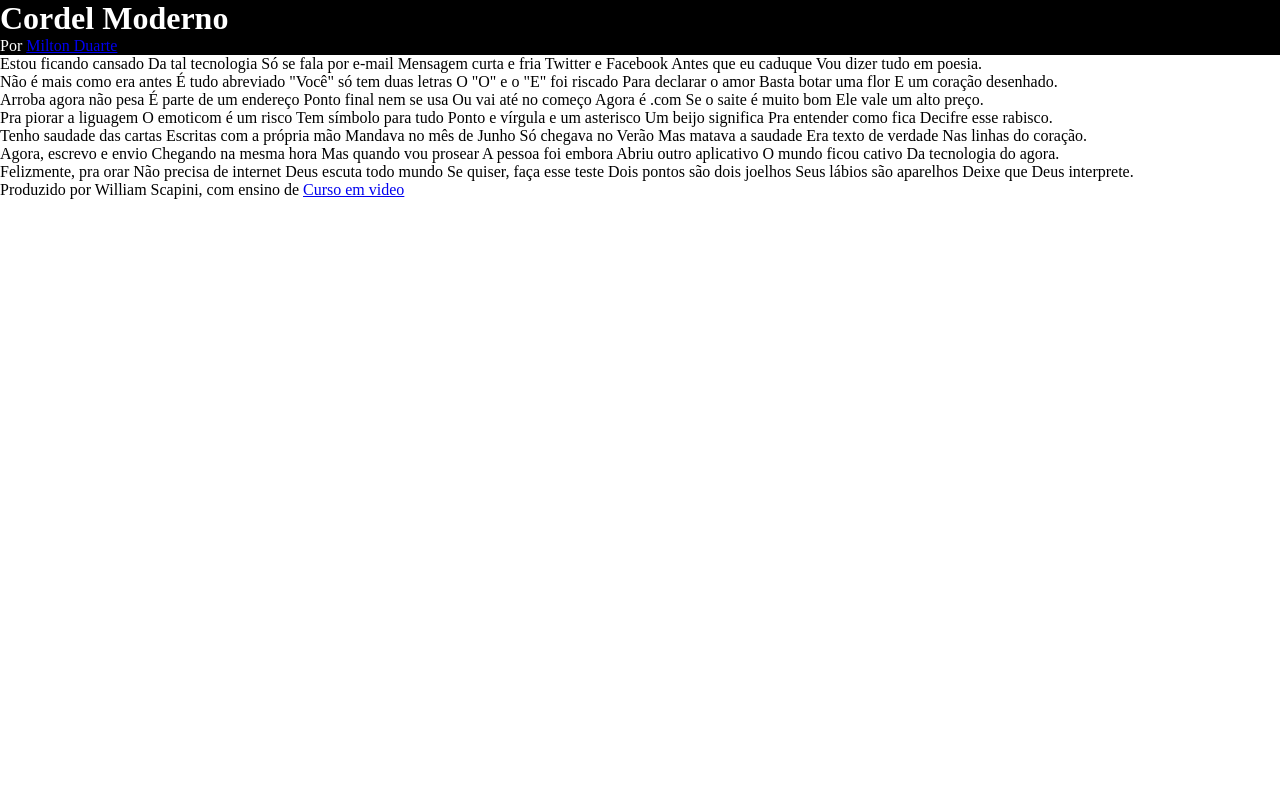
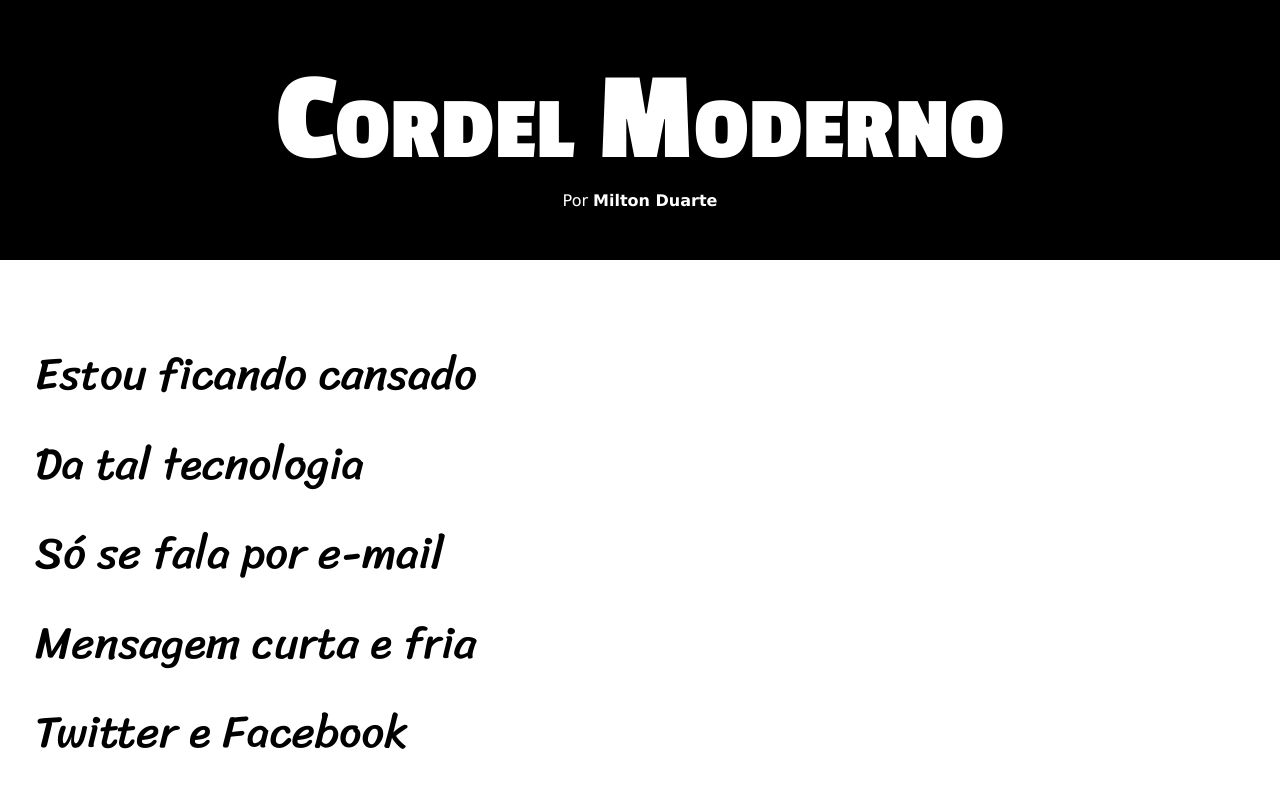
Before and after one commit to WilliamScapini/Modulo3-Html-Css, a plain HTML site: page projeto-cordel/index.html in a window 1280 px wide. Shown: the top 800 px of the page. Drawn offline with Linux system fonts and the light colour scheme.

Commit message:
terminado o projeto

```diff
--- a/projeto-cordel/estilos/style.css
+++ b/projeto-cordel/estilos/style.css
@@ -15,4 +15,61 @@
 header{
     background-color: black;
     color: white;
+    text-align: center;
 }
+h1{
+    padding-top: 50px;
+    font: 700 small-caps 10vw var(--font2);
+}
+header > p{
+    font: normal 1em var(--font1);
+    padding-bottom: 50px;
+}
+a{
+    text-decoration: none;
+    color: unset;
+    font-weight: bold;
+}
+a:hover{
+    text-decoration: underline;
+}
+main  p {
+    max-width: 600px;
+    font: 3.5vw var(--font3);
+    padding: 20px;
+    line-height: 7vw;
+    margin-left: 15px;
+}
+section{
+    margin: 50px 0px;
+}
+.imagem1{
+    background: url("../imagens/background001.jpg") center center no-repeat fixed;
+    background-size: cover;
+    padding: 50px 20px;
+}
+.imagem1 > p{
+    background-color: rgba(0, 0, 0, 0.673);
+    color: white;
+    width: fit-content;
+    height: fit-content;
+}
+.imagem2{
+    background: url("../imagens/background002.jpg") center center no-repeat fixed;
+    background-size: cover;
+    padding: 50px 20px;
+}
+.imagem2 > p{
+    background-color: rgba(0, 0, 0, 0.673);
+    color: white;
+    width: fit-content;
+    height: fit-content;
+}
+footer{
+    background-color: black;
+    color: white;
+    text-align: center;
+    font-size: 1.3vw;
+    padding: 10px;
+    font-family: var(--font1);
+}
--- a/projeto-cordel/index.html
+++ b/projeto-cordel/index.html
@@ -13,74 +13,75 @@
     </header>
     <main>
         <section class="normal">
-            <p>Estou ficando cansado
-                Da tal tecnologia
-                Só se fala por e-mail
-                Mensagem curta e fria
-                Twitter e Facebook
-                Antes que eu caduque
-                Vou dizer tudo em poesia.
+            <p>
+                Estou ficando cansado<br>
+                Da tal tecnologia <br>
+                Só se fala por e-mail <br>
+                Mensagem curta e fria <br>
+                Twitter e Facebook <br>
+                Antes que eu caduque <br>
+                Vou dizer tudo em poesia. <br>
             </p>
         </section>
         <section class="imagem1">
-            <p>Não é mais como era antes
-                É tudo abreviado
-                "Você" só tem duas letras
-                O "O" e o "E" foi riscado
-                Para declarar o amor
-                Basta botar uma flor
-                E um coração desenhado.
+            <p>Não é mais como era antes <br>
+                É tudo abreviado <br>
+                "Você" só tem duas letras <br>
+                O "O" e o "E" foi riscado <br>
+                Para declarar o amor <br>
+                Basta botar uma flor <br>
+                E um coração desenhado. <br>
             </p>
         </section>
         <section class="normal">
             <p>
-            Arroba agora não pesa
-            É parte de um endereço
-            Ponto final nem se usa
-            Ou vai até no começo
-            Agora é .com
-            Se o saite é muito bom
-            Ele vale um alto preço.
+            Arroba agora não pesa <br>
+            É parte de um endereço <br>
+            Ponto final nem se usa <br>
+            Ou vai até no começo <br>
+            Agora é .com <br>
+            Se o saite é muito bom <br>
+            Ele vale um alto preço. <br>
             </p>
             <p>
-            Pra piorar a liguagem
-            O emoticom é um risco
-            Tem símbolo para tudo
-            Ponto e vírgula e um asterisco
-            Um beijo significa
-            Pra entender como fica
-            Decifre esse rabisco.
+            Pra piorar a liguagem <br>
+            O emoticom é um risco <br>
+            Tem símbolo para tudo <br>
+            Ponto e vírgula e um asterisco <br>
+            Um beijo significa <br>
+            Pra entender como fica <br>
+            Decifre esse rabisco. <br>
             </p>
         </section>
         <section class="imagem2">
             <p>
-                Tenho saudade das cartas
-                Escritas com a própria mão
-                Mandava no mês de Junho
-                Só chegava no Verão
-                Mas matava a saudade
-                Era texto de verdade
-                Nas linhas do coração.
+                Tenho saudade das cartas <br>
+                Escritas com a própria mão <br>
+                Mandava no mês de Junho <br>
+                Só chegava no Verão <br>
+                Mas matava a saudade <br>
+                Era texto de verdade <br>
+                Nas linhas do coração. <br>
             </p>
         </section>
         <section class="normal">
             <p>
-                Agora, escrevo e envio
-                Chegando na mesma hora
-                Mas quando vou prosear
-                A pessoa foi embora
-                Abriu outro aplicativo
-                O mundo ficou cativo
-                Da tecnologia do agora.
+                Agora, escrevo e envio <br>
+                Chegando na mesma hora <br>
+                Mas quando vou prosear <br>
+                A pessoa foi embora <br>
+                Abriu outro aplicativo <br>
+                O mundo ficou cativo <br>
+                Da tecnologia do agora. <br>
             </p>
             <p>
-                Felizmente, pra orar
-                Não precisa de internet
-                Deus escuta todo mundo
-                Se quiser, faça esse teste
-                Dois pontos são dois joelhos
-                Seus lábios são aparelhos
-                Deixe que Deus interprete.
+                Felizmente, pra orar <br>
+                Não precisa de internet <br>
+                Deus escuta todo mundo <br>
+                Se quiser, faça esse teste <br>
+                Dois pontos são dois joelhos <br>
+                Seus lábios são aparelhos <br>
+                Deixe que Deus interprete. <br>
             </p>
         </section>
     </main>
```
